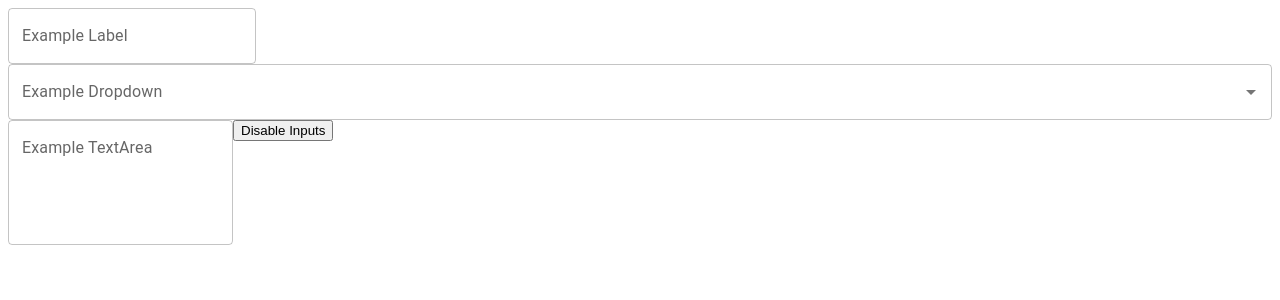
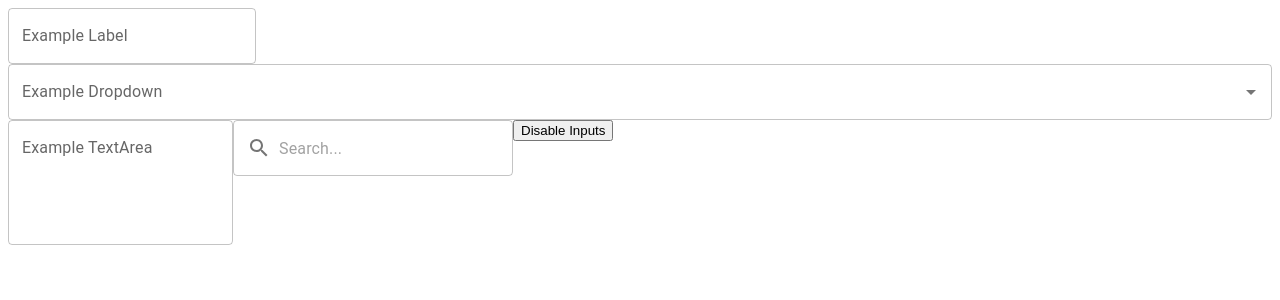
Before and after one commit to AntarikshPangea/pangea_ui_library, a React (Vite) app: page / in a window 1280 px wide. Shown: the top 300 px of the page. Built offline with nearby package versions, Linux system fonts and the light colour scheme.

Commit message:
searchbar component

```diff
--- /dev/null
+++ b/lib/components/Search/index.tsx
@@ -0,0 +1,33 @@
+import React from 'react';
+import TextField, { TextFieldProps } from '@mui/material/TextField';
+import InputAdornment from '@mui/material/InputAdornment';
+import SearchIcon from '@mui/icons-material/Search';
+
+interface ISearchBarProps extends Omit<TextFieldProps, 'onChange'> {
+  onChange: (value: string) => void;
+  flag?: boolean;
+}
+
+const SearchBar: React.FC<ISearchBarProps> = ({ onChange, flag, ...props }) => {
+  const handleChange = (event: React.ChangeEvent<HTMLInputElement>) => {
+    onChange(event.target.value);
+  };
+
+  return (
+    <TextField
+      placeholder="Search..."
+      disabled={!flag}
+      onChange={handleChange}
+      InputProps={{
+        startAdornment: (
+          <InputAdornment position="start">
+            <SearchIcon />
+          </InputAdornment>
+        )
+      }}
+      {...props}
+    />
+  );
+};
+
+export default SearchBar;
--- a/package.json
+++ b/package.json
@@ -33,6 +33,7 @@
   "dependencies": {
     "@emotion/react": "^11.11.4",
     "@emotion/styled": "^11.11.5",
+    "@mui/icons-material": "^5.15.20",
     "@mui/material": "^5.15.20",
     "@typescript-eslint/eslint-plugin": "^7.14.1",
     "@typescript-eslint/parser": "^7.14.1",
--- a/src/App.tsx
+++ b/src/App.tsx
@@ -1,6 +1,7 @@
 import React, { useState } from 'react';
 import { Dropdown, TextField } from 'pangea_ui_library';
 import TextArea from 'pangea_ui_library/components/TextArea';
+import SearchBar from 'pangea_ui_library/components/Search';
 
 const App: React.FC = () => {
   const [textFieldValue, setTextFieldValue] = useState('');
@@ -9,6 +10,7 @@ const App: React.FC = () => {
   const [dropdownError, setDropdownError] = useState('');
   const [textAreaValue, setTextAreaValue] = useState('');
   const [textAreaError, setTextAreaError] = useState('');
+  const [searchValue, setSearchValue] = useState('');
   const [flag, setFlag] = useState(true);
 
   const handleTextFieldChange = (event: React.ChangeEvent<HTMLInputElement>) => {
@@ -38,6 +40,10 @@ const App: React.FC = () => {
     }
   };
 
+  const handleSearchChange = (value: string) => {
+    setSearchValue(value);
+  };
+
   const toggleFlag = () => {
     setFlag((prevFlag) => !prevFlag);
   };
@@ -61,6 +67,7 @@ const App: React.FC = () => {
         isSelect={true} // Set to true for select-like behavior
       />
       <TextArea label="Example TextArea" value={textAreaValue} onChange={handleTextAreaChange} errormsg={textAreaError} flag={flag} />
+      <SearchBar value={searchValue} onChange={handleSearchChange} flag={flag} />
       <button onClick={toggleFlag}>{flag ? 'Disable' : 'Enable'} Inputs</button>
     </div>
   );
```
Also changed, not shown: 1 other file (tests, documents, lock files or other folders).
